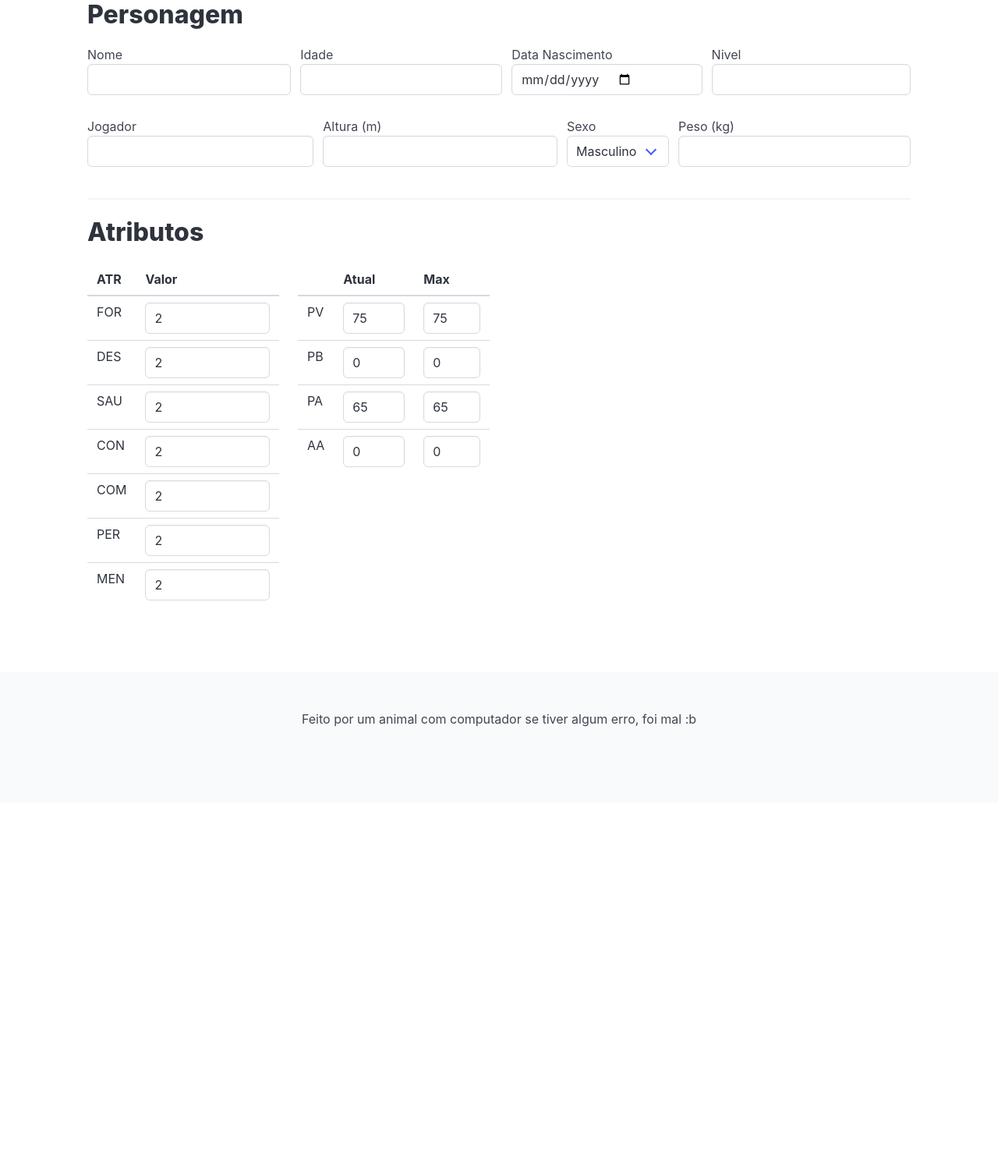
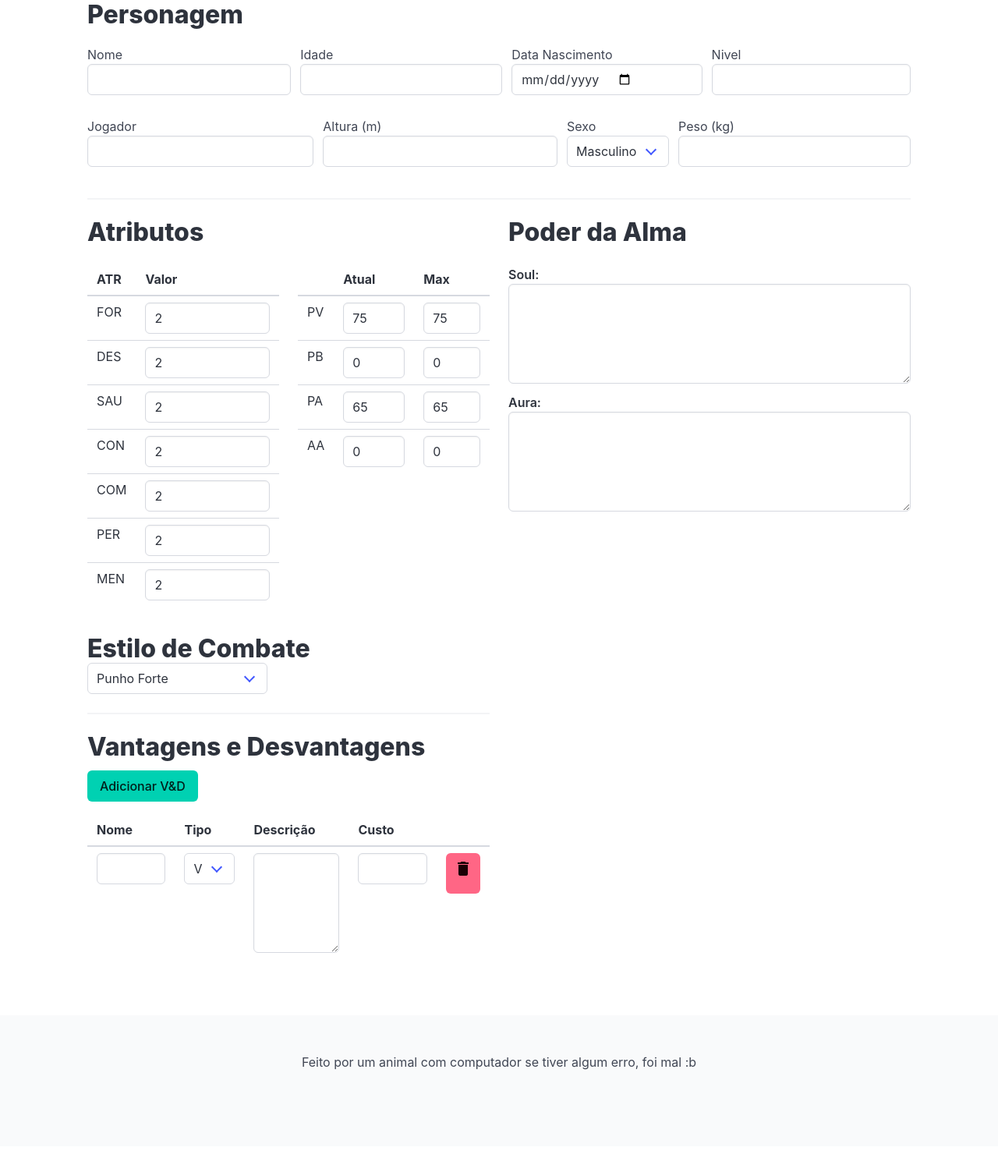
Before and after one commit to andreckw/rpg-site, a Flask app: page /fichas/sombrasdasalmas in a window 1280 px wide. Shown: the part 256-1750 px from the top of the page at 78% size. Before the commit the page ends 1188 px from the top, so only its background shows below. Run offline with Flask 3, Linux system fonts and the light colour scheme; some libraries are stand-ins or nearby versions.

Commit message:
V&D pronto

```diff
--- a/scripts/forms.py
+++ b/scripts/forms.py
@@ -1,5 +1,5 @@
 from flask_wtf import FlaskForm
-from wtforms import StringField, IntegerField, DecimalField, BooleanField, SelectField, SelectMultipleField, FloatField, DateField
+from wtforms import StringField, IntegerField, DecimalField, BooleanField, SelectField, SelectMultipleField, FloatField, DateField, TextAreaField, FieldList, FormField
 
 
 class PersonagemForm(FlaskForm):
@@ -90,6 +90,23 @@ class CaculadoraSombrasDasAlmas(FlaskForm):
                                                                      "CON","COM", "PER", "MEN"])
 
 
+class HabilidadeForm(FlaskForm):
+    nome = StringField("Nome Habilidade")
+    desc = TextAreaField("Desc")
+    nivel_atual = IntegerField("Nivel Atual")
+    nivel_max = IntegerField("Nivel Max")
+    custo_pa = FloatField("Custo PA")
+    custo_aa = FloatField("Custo AA")
+
+
+
+class VeDForm(FlaskForm):
+    nome = StringField("Nome")
+    desc = TextAreaField("Desc")
+    custo = IntegerField("Custo")
+    tipo = SelectField("tipo", choices=["V", "D"])
+
+
 class FichaSombrasDasAlmas(FlaskForm):
     nome = StringField(label="Nome")
     idade = IntegerField(label="Idade")
@@ -117,3 +134,19 @@ class FichaSombrasDasAlmas(FlaskForm):
     pa_max = IntegerField("PA Max", default=65)
     aa_atual = IntegerField("AA", default=0)
     aa_max = IntegerField("AA Max", default=0)
+
+
+    soul = TextAreaField(label="Soul: ")
+    aura = TextAreaField(label="Aura: ")
+    estilo_combate = SelectField("Estilo de Combate", choices=[('punho_forte', 'Punho Forte'),
+                                                               ('mente_sagaz', 'Mente Sagaz'),
+                                                               ('pernas_ageis', 'Pernas Ageis'),
+                                                               ('peito_diamante', 'Peito de Diamante'),
+                                                               ('combate_especializado', 'Combate Especializado'),
+                                                               ('ser_silencio', 'Ser do Silêncio'),
+                                                               ('presenca_imponente', 'Presença Imponente'),
+                                                               ('coracao_curativo', 'Coração Curativo'),
+                                                               ('lider_esperanca', 'Lider Esperança')])
+
+    habilidades = FieldList(FormField(HabilidadeForm), min_entries=1)
+    van_des = FieldList(FormField(VeDForm), min_entries=1)
--- a/templates/sites/fichas/sombras_das_almas.html
+++ b/templates/sites/fichas/sombras_das_almas.html
@@ -63,7 +63,7 @@
     <hr>
 
     <!-- Atributos -->
-     <div class="columns">
+    <div class="columns">
         <div class="column">
             <div class="field">
                 <h3 class="title is-3">
@@ -150,9 +150,161 @@
         </div>
 
         <div class="column">
+            <h3 class="title is-3">
+                Poder da Alma
+            </h3>
+
+            <div class="field">
+                <strong>
+                    {{ form.soul.label }}
+                </strong>
+                {{ form.soul(class="textarea") }}
+            </div>
+
+            <div class="field">
+                <strong>
+                    {{ form.aura.label }}
+                </strong>
+                {{ form.aura(class="textarea") }}
+            </div>
+        </div>
+    </div>
+
+    <div class="columns">
+        <div class="column">
+
+            <div class="field is-grouped">
+                <p class="control">
+                    {{ form.estilo_combate.label(class="title is-3") }}
+                    <br>
+                    <span class="select">
+                        {{ form.estilo_combate }}
+                    </span>
+                </p>
+            </div>
+
+            <hr>
+
+            <div class="field">
+                <h3 class="title is-3">
+                    Vantagens e Desvantagens
+                </h3>
+
+                <button type="button" class="button is-primary" onclick="adicionarVantagem()">
+                    Adicionar V&D
+                </button>
+
+                <table>
+                    <thead>
+                        <tr>
+                            <th>Nome</th>
+                            <th>Tipo</th>
+                            <th>Descrição</th>
+                            <th>Custo</th>
+                            <th></th>
+                        </tr>
+                    </thead>
+                    <tbody id="tbody-ved">
+                        {% for x in form.van_des %}
+
+                            <tr id="tr-ved-{{ loop.index }}">
+                                <td>{{ x.nome(class="input") }}</td>
+                                <td>
+                                    <p class="control">
+                                        <span class="select">
+                                            {{ x.tipo }}</td>
+                                        </span>
+                                    </p>
+                                <td>{{ x.desc(class="textarea") }}</td>
+                                <td>{{ x.custo(class="input") }}</td>
+                                <td>
+                                    <button type="button" class="button is-danger" onclick="deletarVantagem(this)">
+                                        <span class="icon material-icons">
+                                            delete
+                                        </span>
+                                    </button>
+                                </td>
+                            </tr>
+
+                        {% endfor %}
+                    </tbody>
+                </table>
+            </div>
 
         </div>
-     </div>
+        <div class="column">
+
+        </div>
+    </div>
 </form>
 
 {% endblock %}
+
+{% block js %}
+
+<script>
+    let ultimoV = document.getElementById("tbody-ved").rows.length - 1;
+    function adicionarVantagem() {
+
+        ultimoV++;
+
+        var table = document.getElementById("tbody-ved");
+
+        var tr = document.getElementById("tr-ved-1").cloneNode(true);
+
+        table.appendChild(tr);
+        consertarIds();
+    }
+
+    function deletarVantagem(elem) {
+
+        if (ultimoV == 0) {
+            return;
+        }
+
+        let td = elem.parentNode;
+        let tr = td.parentNode;
+
+        tr.remove();
+        ultimoV--;
+        consertarIds();
+    }
+
+
+    function consertarIds() {
+        let table = document.getElementById("tbody-ved");
+
+        for (i = 0; i < table.rows.length; i++) {
+            let tr = table.rows[i];
+
+            let id = tr.getAttribute("id");
+            tr.setAttribute("id", "tr-ved-"+(i + 1));
+            console.log(table.rows[i]);
+
+            for (j = 0; j < (tr.children.length - 1); j++) {
+                let td = tr.children[j];
+                let ultimoFilho = td.children[0];
+
+                if (ultimoFilho.tagName == "P") {
+                    ultimoFilho = ultimoFilho.children[0].children[0];
+                }
+
+                let id = ultimoFilho.getAttribute("id");
+                let name = ultimoFilho.getAttribute("name");
+
+                // Sempre trocar no 7 ate o ultimoIndex
+                let idLastCaractere = id.lastIndexOf("-");
+                let nameLastCaractere = name.lastIndexOf("-");
+
+                id = id.substring(0, 8) + i + id.substring(idLastCaractere);
+                name = name.substring(0, 8) + i + name.substring(idLastCaractere);
+
+                ultimoFilho.setAttribute("id", id)
+                ultimoFilho.setAttribute("name", name)
+            }
+        }
+    }
+
+</script>
+
+{% endblock %}
```
